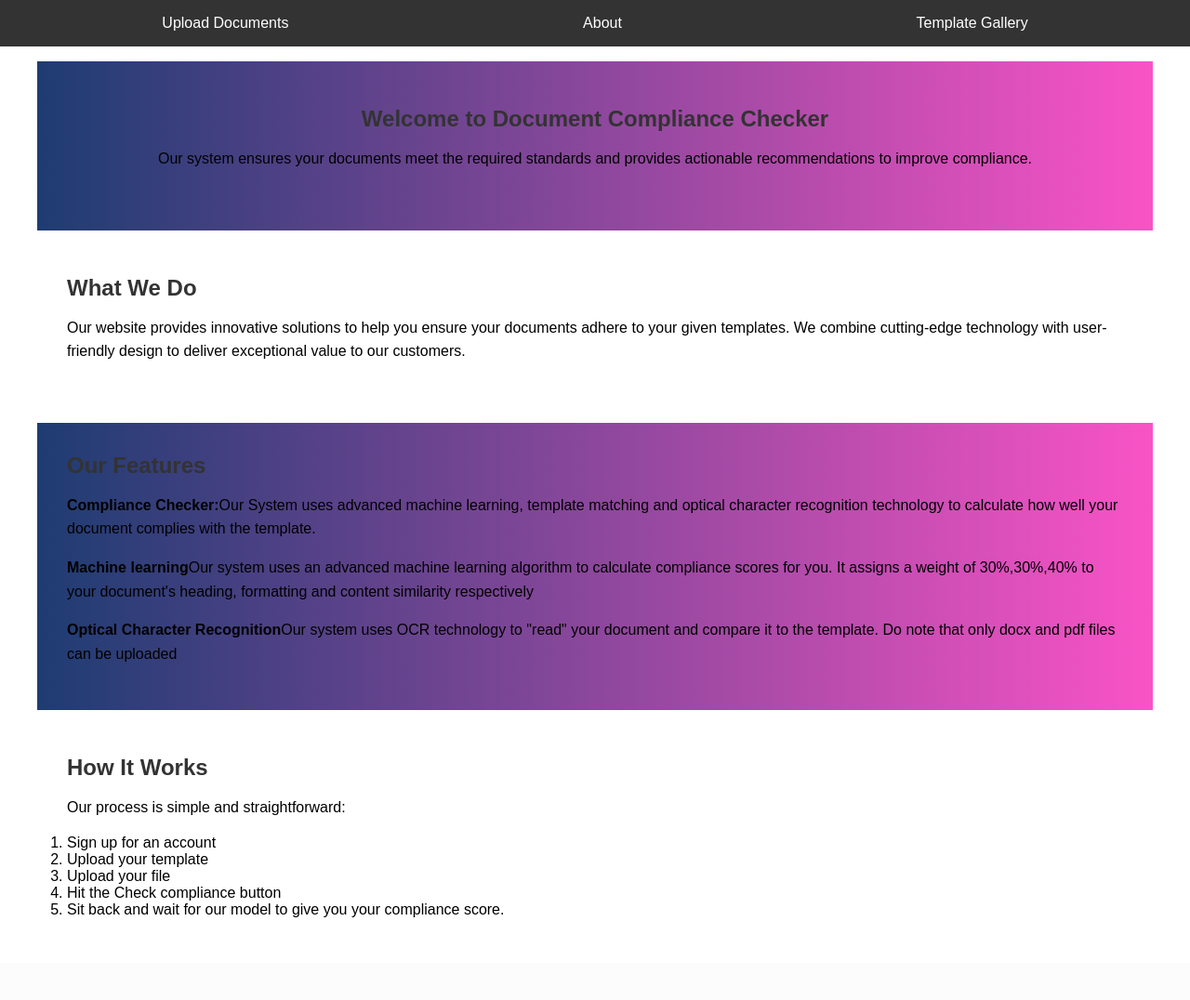
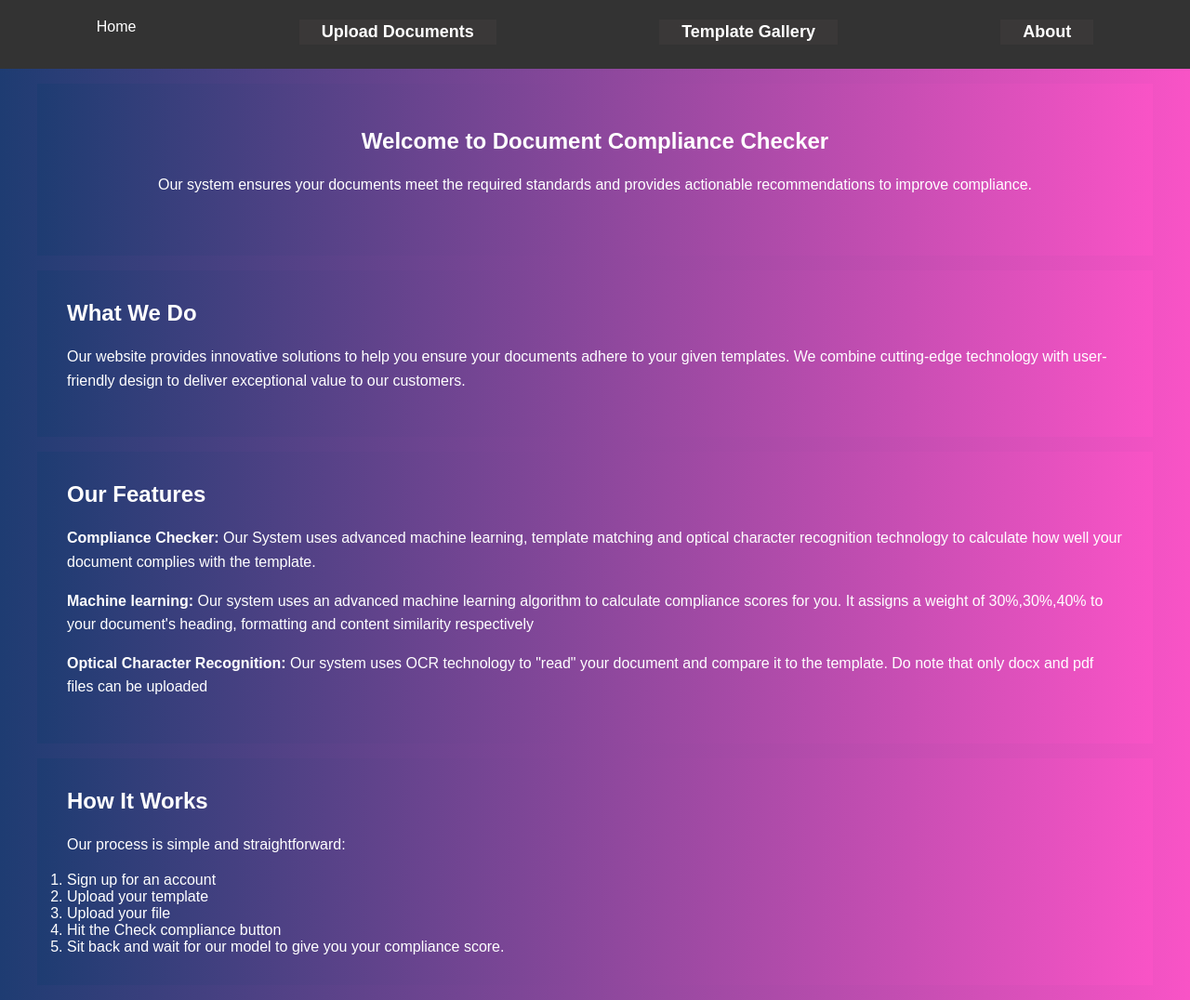
Before and after one commit to SobulachiWanjoku/Document_Compliance_System, a Flask app: page /dashboard in a window 1280 px wide. Shown: the whole page at 93% size. Before the commit the page ends 987 px from the top, so only its background shows below. Run offline with Flask 3, Linux system fonts and the light colour scheme; the visitor is signed in with stand-in values (Sample User, id 1); parts of the project's set-up code (start-up, migrations or seed data) failed here and were passed over.

Commit message:
made the website look more beautiful

```diff
--- a/static/styles.css
+++ b/static/styles.css
@@ -1,25 +1,76 @@
 
- /* Navigation Bar */
+* {
+    margin: 0;
+    padding: 0;
+    box-sizing: border-box;
+    font-family: Arial, sans-serif;
+}
+
+/* Navigation Bar */
 nav {
     background-color: #333;
     color: white;
-    padding: 10px;
-    position: fixed;
+    padding: 1rem;
+    position: sticky;
     top: 0;
-    width: 100%;
     z-index: 100;
 }
+
+nav ul {
+    display: flex;
+    justify-content: space-around;
+    list-style-type: none;
+}
+
+nav a {
+    color: white;
+    text-decoration: none;
+    padding: 0.5rem 1rem;
+    transition: all 0.3s ease;
+}
+
+nav a:hover {
+    background-color: #555;
+    border-radius: 4px;
+}
+
+/* Hero Section */
+.hero {
+    background: linear-gradient(to right, #1e3c72, #f953c6);
+    padding: 3rem;
+    text-align: center;
+    color: white
+}
+
+/* Content Sections */
+section {
+    background: linear-gradient(to right, #1e3c72, #f953c6);
+    margin: 1rem auto;
+    max-width: 1200px;
+    color:white
+}
+
+section:nth-child(even) {
+    background: linear-gradient(to right, #1e3c72, #f953c6);
+}
+
+h1, h2 {
+    color: #fff;
+    font-size: 24px;
+    margin-bottom: 20px;
+}
+
+p {
+    line-height: 1.6;
+    margin-bottom: 1rem;
+}
+
 
 /* Apply full-screen gradient background */
 body {
     font-family: Arial, sans-serif;
     background: linear-gradient(to right, #1e3c72, #f953c6);
-    height: 100vh;
-    display: flex;
-    justify-content: center;
-    align-items: center;
     margin: 0;
-    padding-top: 10px;
 }
 /* Content Sections */
 section {
@@ -52,15 +103,9 @@ nav a:hover {
     border-radius: 10px;
     backdrop-filter: blur(10px);
     text-align: center;
+    transform: translate(130%, 40%);
     width: 340px;
     box-shadow: 0px 0px 10px rgba(0, 0, 0, 0.2);
-}
-
-/* Heading */
-h1 {
-    color: #fff;
-    font-size: 24px;
-    margin-bottom: 20px;
 }
 
 /* Input fields */
@@ -98,7 +143,7 @@ h1 {
     transition: background-color 0.3s ease-in-out;
 }
 button {
-    width: 50%;
+    width: 150px;
     padding: 12px;
     border: none;
     margin-top: 10px;
--- a/templates/dashboard.html
+++ b/templates/dashboard.html
@@ -4,89 +4,17 @@
     <meta charset="UTF-8">
     <meta name="viewport" content="width=device-width, initial-scale=1.0">
     <title>Document Compliance Checker</title>
-    <style>
-        /* Basic Reset */
-        * {
-            margin: 0;
-            padding: 0;
-            box-sizing: border-box;
-            font-family: Arial, sans-serif;
-        }
-
-        /* Navigation Bar */
-        nav {
-            background-color: #333;
-            color: white;
-            padding: 1rem;
-            position: sticky;
-            top: 0;
-            z-index: 100;
-        }
-
-        nav ul {
-            display: flex;
-            justify-content: space-around;
-            list-style-type: none;
-        }
-
-        nav a {
-            color: white;
-            text-decoration: none;
-            padding: 0.5rem 1rem;
-            transition: all 0.3s ease;
-        }
-
-        nav a:hover {
-            background-color: #555;
-            border-radius: 4px;
-        }
-
-        /* Hero Section */
-        .hero {
-            background: linear-gradient(to right, #1e3c72, #f953c6);
-            padding: 3rem;
-            text-align: center;
-        }
-
-        /* Content Sections */
-        section {
-            padding: 2rem;
-            margin: 1rem auto;
-            max-width: 1200px;
-        }
-
-        section:nth-child(even) {
-            background: linear-gradient(to right, #1e3c72, #f953c6);
-        }
-
-        h1, h2 {
-            margin-bottom: 1rem;
-            color: #333;
-        }
-
-        p {
-            line-height: 1.6;
-            margin-bottom: 1rem;
-        }
-
-        /* Footer */
-        footer {
-            background-color: #333;
-            color: white;
-            text-align: center;
-            padding: 1.5rem;
-            margin-top: 2rem;
-        }
-    </style>
+    <link rel="stylesheet" href="/static/styles.css">
 
 </head>
 <body>
      <!-- Navigation Bar -->
      <nav>
         <ul>
+            <li><p>Home</p></li>
             <li> <a href="{{ url_for('upload_file') }}" class="button">Upload Documents</a></li>
+            <li><a href="{{ url_for('gallery') }}" class="button">Template Gallery</a></li>
             <li><a href="about.html" class="button">About</a></li>
-            <li><a href="{{ url_for('gallery') }}" class="button">Template Gallery</a></li>
         </ul>
     </nav>
 
@@ -106,9 +34,9 @@
 
     <section id="features">
         <h2>Our Features</h2>
-        <p><strong>Compliance Checker:</strong>Our System uses advanced machine learning, template matching and optical character recognition technology to calculate how well your document complies with the template.</p>
-        <p><strong>Machine learning</strong>Our system uses an advanced machine learning algorithm to calculate compliance scores for you. It assigns a weight of 30%,30%,40% to your document's heading, formatting and content similarity respectively</p>
-        <p><strong>Optical Character Recognition</strong>Our system uses OCR technology to "read" your document and compare it to the template. Do note that only docx and pdf files can be uploaded</p>
+        <p><strong>Compliance Checker: </strong>Our System uses advanced machine learning, template matching and optical character recognition technology to calculate how well your document complies with the template.</p>
+        <p><strong>Machine learning: </strong>Our system uses an advanced machine learning algorithm to calculate compliance scores for you. It assigns a weight of 30%,30%,40% to your document's heading, formatting and content similarity respectively</p>
+        <p><strong>Optical Character Recognition: </strong>Our system uses OCR technology to "read" your document and compare it to the template. Do note that only docx and pdf files can be uploaded</p>
     </section>
 
     <section id="how-it-works">
--- a/templates/gallery.html
+++ b/templates/gallery.html
@@ -12,6 +12,7 @@
         <ul>
             <li><a href="{{ url_for('dashboard') }}" class="button">Home</a></li>
             <li> <a href="{{ url_for('upload_file') }}" class="button">Upload Documents</a></li>
+            <li><p>Template Gallery</p></li>
             <li><a href="about.html" class="button">About</a></li>
         </ul>
     </nav>
--- a/templates/result.html
+++ b/templates/result.html
@@ -12,8 +12,8 @@
         <ul>
             <li><a href="{{ url_for('dashboard') }}" class="button">Home</a></li>
             <li> <a href="{{ url_for('upload_file') }}" class="button">Upload Documents</a></li>
+            <li><a href="{{ url_for('gallery') }}" class="button">Template Gallery</a></li>
             <li><a href="about.html" class="button">About</a></li>
-            <li><a href="{{ url_for('gallery') }}" class="button">Template Gallery</a></li>
         </ul>
     </nav>
     <section class="hero">
--- a/templates/upload.html
+++ b/templates/upload.html
@@ -12,8 +12,9 @@
      <nav>
         <ul>
             <li><a href="{{ url_for('dashboard') }}" class="button">Home</a></li>
+            <li> <p>Upload Documents</p></li>
+            <li><a href="{{ url_for('gallery') }}" class="button">Template Gallery</a></li>
             <li><a href="about.html" class="button">About</a></li>
-            <li><a href="{{ url_for('gallery') }}" class="button">Template Gallery</a></li>
         </ul>
     </nav>
     <section class="hero">
```
Also changed, not shown: 2 other files.
